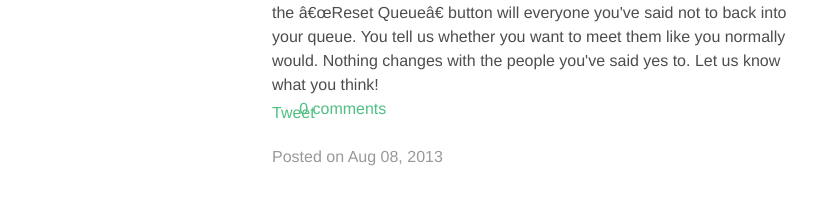
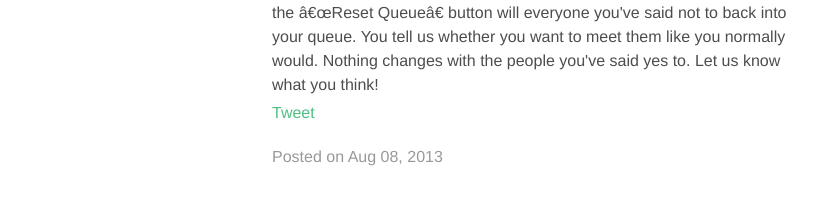
Before and after one commit to hsukenooi/coffeemeblog, a Jekyll site: the page built from _posts/2013-08-08-reset-your-queue.textile, in a window 1280 px wide. Shown: the part 530-735 px from the top of the page, without its empty margins (98-937 px from the left). Built offline with Jekyll 4.4.1, drawn with Linux system fonts in a browser that asks for light colours; comment, search, counter and statistics services are not loaded.

Commit message:
removed the number of comments for now since the comments section is immediately below

```diff
--- a/_includes/share.html
+++ b/_includes/share.html
@@ -3,8 +3,4 @@
   <li class="twitter-share">
     <a href="https://twitter.com/share" class="twitter-share-button" data-url="{ShortURL}" data-text="{Title}" data-via="coffeemein">Tweet</a>
   </li>
-  <li class="facebook-num-comments">
-    <script>!function(d,s,id){var js,fjs=d.getElementsByTagName(s)[0],p=/^http:/.test(d.location)?'http':'https';if(!d.getElementById(id)){js=d.createElement(s);js.id=id;js.src=p+'://platform.twitter.com/widgets.js';fjs.parentNode.insertBefore(js,fjs);}}(document, 'script', 'twitter-wjs');</script>
-    <span><a href="{{ page.url }}"><div class="fb-comments-count" data-href="{{ page.url }}">0</div> comments</a></span>
-  </li>
 </ul>
--- a/_layouts/post.html
+++ b/_layouts/post.html
@@ -2,10 +2,8 @@
 layout: default
 ---
 
-<div id="posts">
 	<div class="post">
 		{{ content }}
 		<span class="post-date">Posted on <a href="{{ page.url }}">{{ page.date | date: "%b %d, %Y" }}</a></span>
 	</div>
   <div class="fb-comments" data-href="{{ page.url }}" data-colorscheme="light" data-numposts="5" data-width="540"> </div>
-</div>
--- a/css/screen.css
+++ b/css/screen.css
@@ -88,10 +88,7 @@ a:hover,
 	margin-bottom: 12px;
 }
 .post {
-	margin-bottom: 36px;
-	padding-bottom: 48px;
-	position: relative;
-	border-bottom: 1px 2solid #eee;
+	margin-bottom: 30px;
 }
 .post p {
 	margin: 0 0 24px;
```
